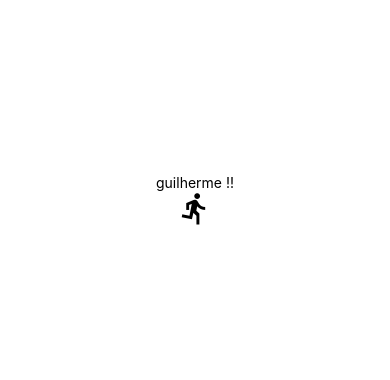
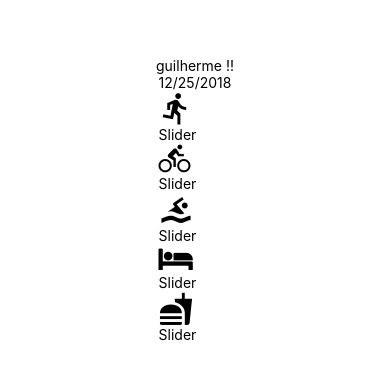
Before and after one commit to guilhermemalfatti/udacitFitness, a React Native app: screen / in a window 390 px wide. Shown: the part 222-602 px from the top of the page. Built offline with nearby package versions, Linux system fonts and the light colour scheme.

Commit message:
Add new components: -DateHeader -Slider -Steppers

```diff
--- a/components/AddEntry.js
+++ b/components/AddEntry.js
@@ -1,6 +1,9 @@
 import React, { Component } from 'react'
 import { View } from 'react-native'
 import { getMetricMetaInfo } from '../utils/helper'
+import Slider from './Slider'
+import Steppers from './Steppers'
+import DateHeader from './DateHeader'
 
 export default class AddEntry extends Component {
     state = {
@@ -38,9 +41,34 @@
         }))
     }
     render() {
+        const metaInfo = getMetricMetaInfo();
+
         return (
             <View>
-                {getMetricMetaInfo('run').getIcon()}
+                <DateHeader date={(new Date()).toLocaleDateString()}/>
+                {Object.keys(metaInfo).map((key) => {
+                    const { getIcon, type, ...rest } = metaInfo[key]
+                    const value = this.state[key]
+
+
+                    return (
+                        <View key={key}>
+                            {getIcon()}
+                            {type === 'slider'
+                                ? <Slider
+                                    value={value}
+                                    onChange={(value) => this.slide(key, value)}
+                                    {...rest}
+                                />
+                                : <Steppers
+                                    value={value}
+                                    onIncrement={() => this.increment(key)}
+                                    onDecrement={() => this.decrement(key)}
+                                    {...rest}
+                                />}
+                        </View>
+                    )
+                })}
             </View>
         )
     }
--- /dev/null
+++ b/components/DateHeader.js
@@ -0,0 +1,10 @@
+import React from 'react'
+ import { Text } from 'react-native'
+
+  export default function DateHeader ({ date }) {
+   return (
+     <Text>
+       {date}
+     </Text>
+   )
+ }
--- /dev/null
+++ b/components/Slider.js
@@ -0,0 +1,10 @@
+import React from 'react'
+import { View, Text } from 'react-native'
+
+ export default function Slider () {
+  return (
+    <View>
+      <Text>Slider</Text>
+    </View>
+  )
+}
--- /dev/null
+++ b/components/Steppers.js
@@ -0,0 +1,10 @@
+import React from 'react'
+import { View, Text } from 'react-native'
+
+ export default function Steppers () {
+  return (
+    <View>
+      <Text>Slider</Text>
+    </View>
+  )
+}
```
